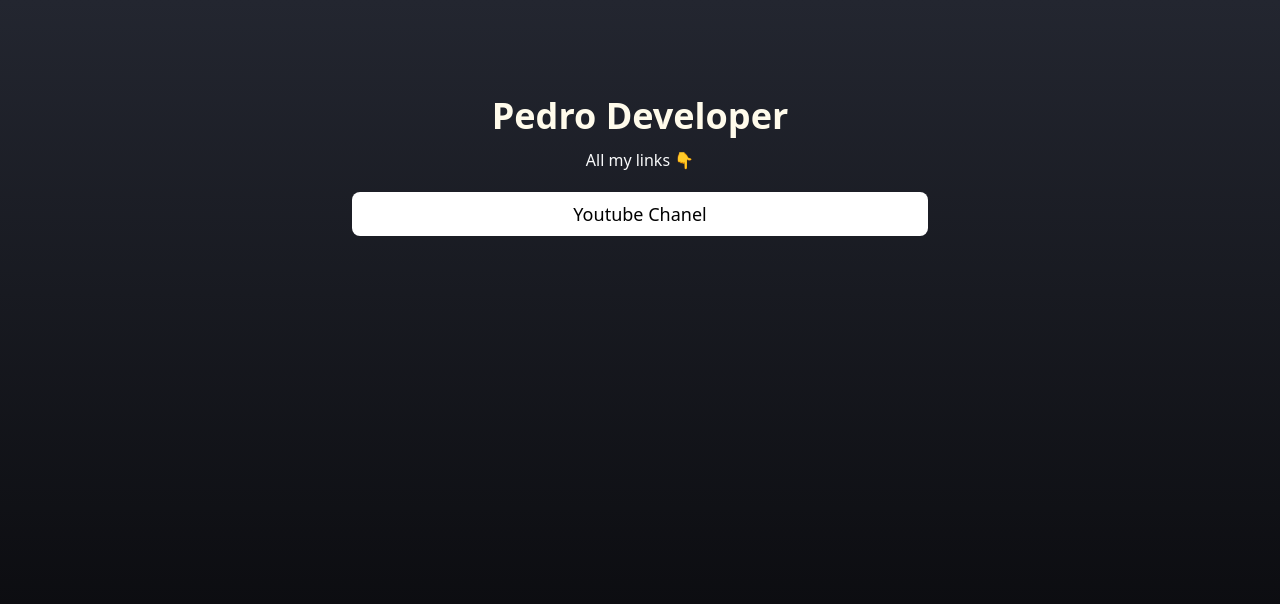
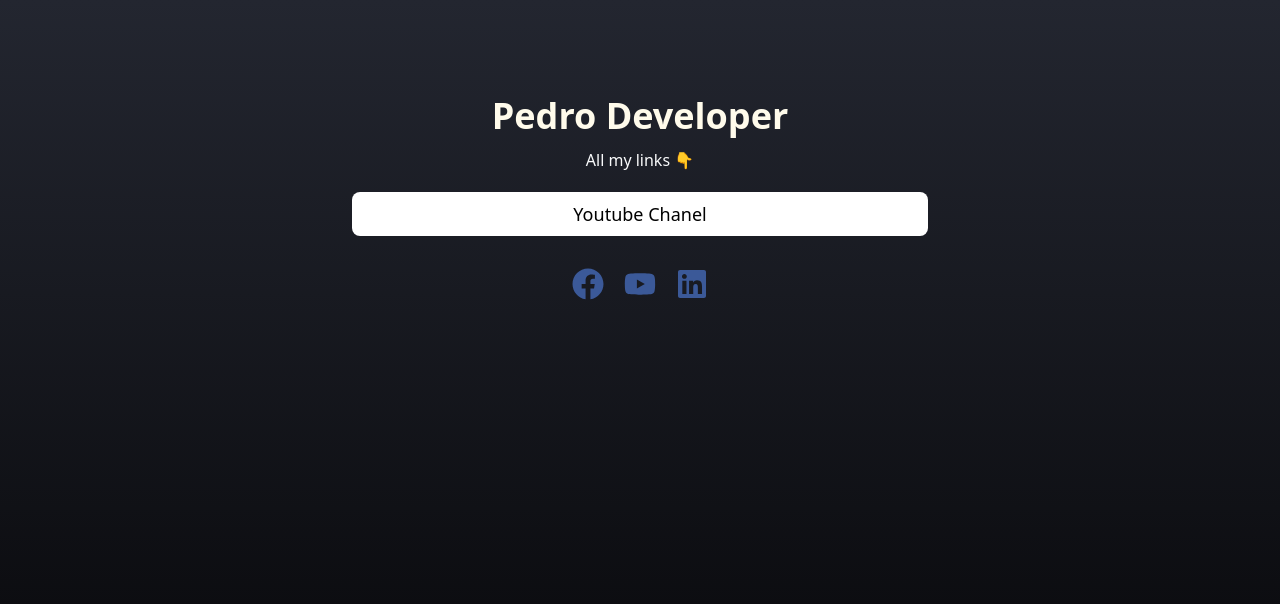
Before and after one commit to pedrohfreitas01/linkTree-ReactJS, a React (Vite) app: page / in a window 1280 px wide. Shown: the top 604 px of the page. Built offline with nearby package versions, Linux system fonts and the light colour scheme.

Commit message:
feat: social component

```diff
--- a/src/Pages/Home/index.tsx
+++ b/src/Pages/Home/index.tsx
@@ -1,4 +1,6 @@
 import "tailwindcss";
+import Social from "../../components/Social";
+import { FaFacebook, FaLinkedin, FaYoutube } from "react-icons/fa";
 
 
 
@@ -17,8 +19,16 @@ function Home() {
           </a>
         </section>
 
-        <footer className="flex justify-center gap-2 my-4">
-
+        <footer className="flex justify-center gap-5 my-4 ">
+          <Social url="https://facebook.com/">
+            <FaFacebook size={32} color="#3b5998" />
+          </Social>
+          <Social url="https://www.youtube.com">
+            <FaYoutube size={32} color="#3b5998" />
+          </Social>
+          <Social url="https://www.linkedin.com/in/pedro-cafe/">
+            <FaLinkedin size={32} color="#3b5998" />
+          </Social>
         </footer>
       </main>
     </div>
--- /dev/null
+++ b/src/components/Social/index.tsx
@@ -0,0 +1,22 @@
+import { ReactNode } from 'react'
+
+
+
+interface SocialProps {
+    url: string;
+    children: ReactNode;
+    className?: string;
+
+}
+
+
+
+function Social({ url, children }: SocialProps) {
+    return (
+        <a href={url} rel='noopener noreferrer' target='_blank' className='transition-transform hover:scale-109'>
+            {children}
+        </a>
+    )
+}
+
+export default Social
```
